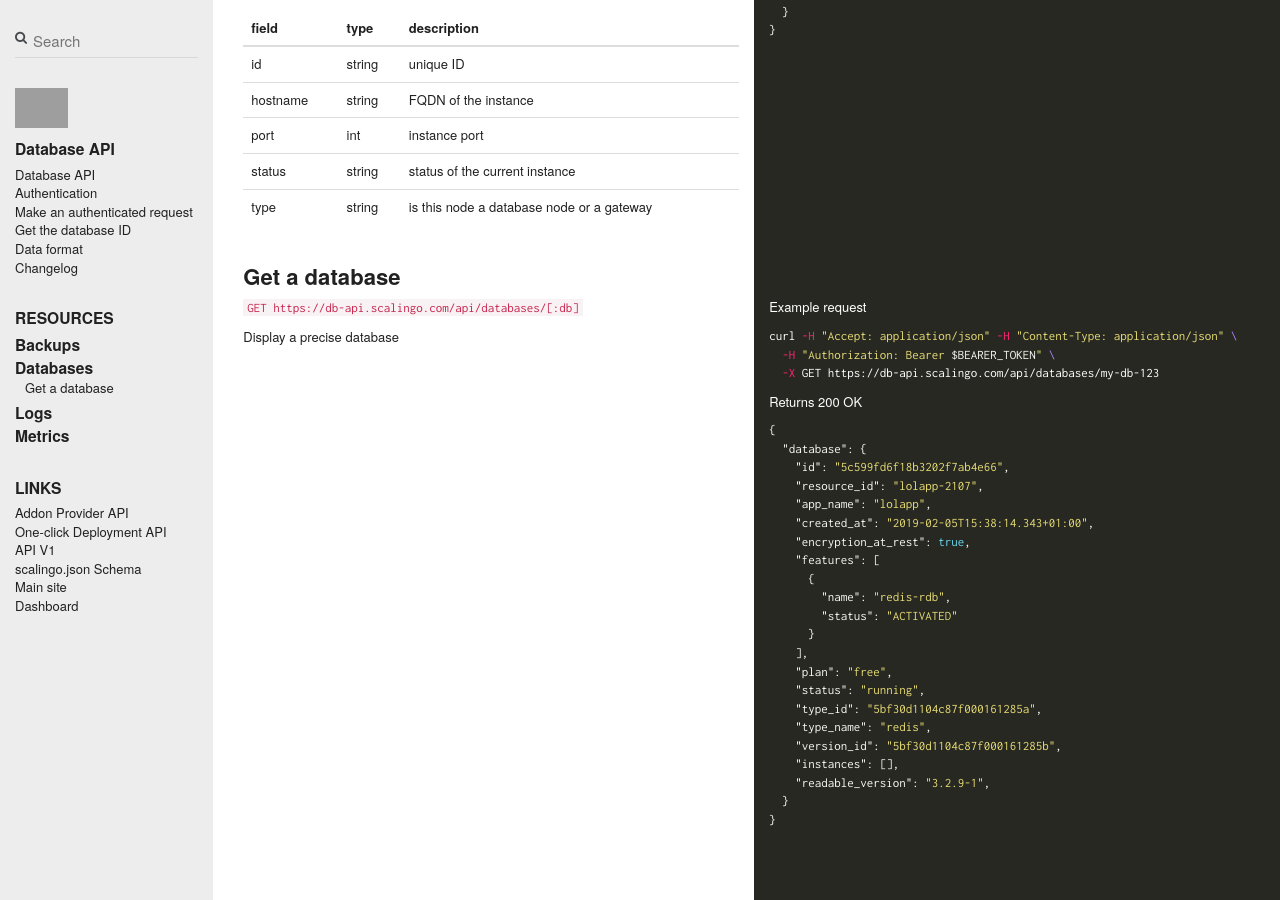
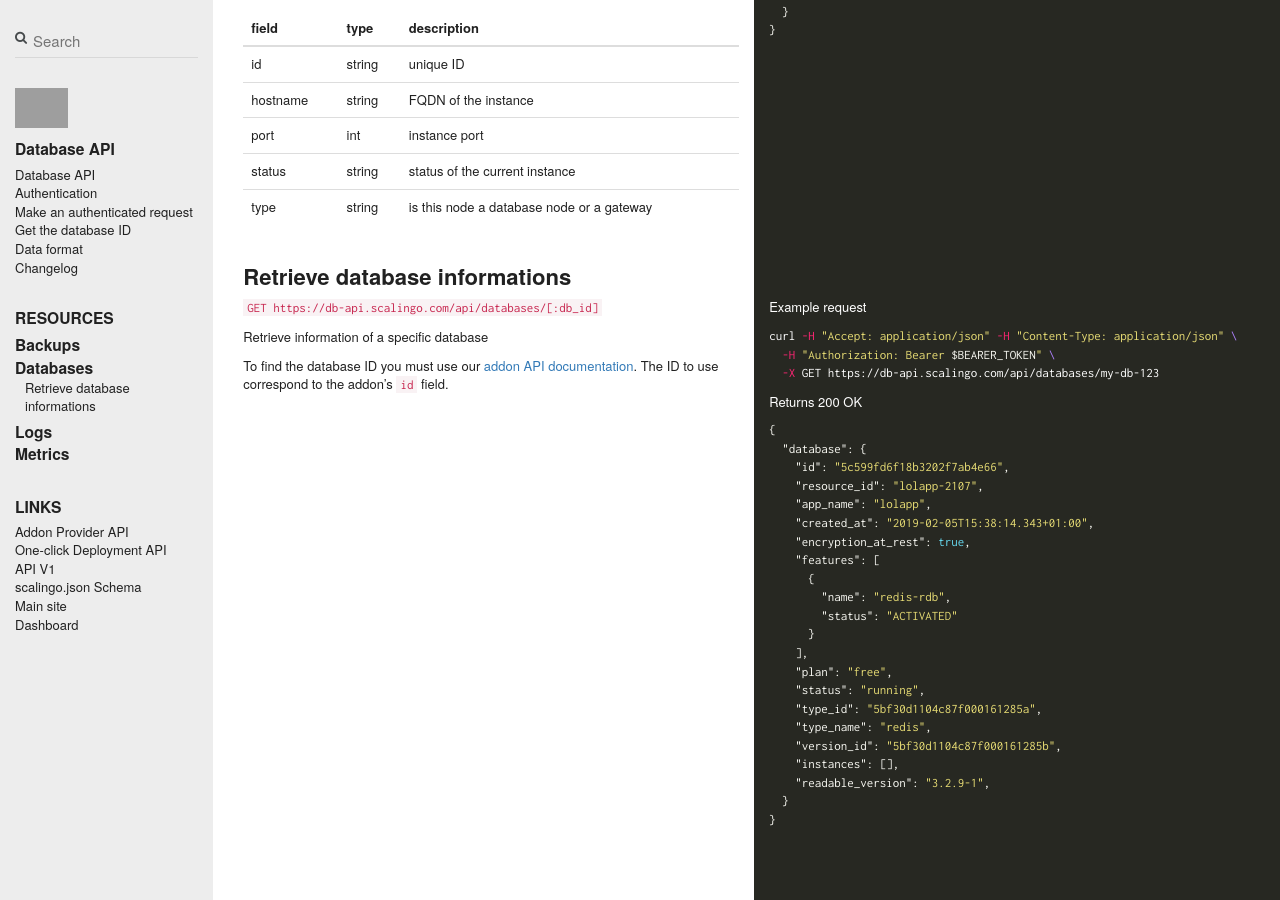
Before and after one commit to jdauphant/developers-documentation, a Jekyll site: the page built from _database_api/databases.md, in a window 1280 px wide and 900 px high, scrolled down 620 px. Built offline with Jekyll 4.4.1, drawn with Linux system fonts in a browser that asks for light colours; nearby versions of some CDN libraries; comment, search, counter and statistics services are not loaded; grey boxes are pictures that could not be loaded.

Commit message:
[DB] Wording

```diff
--- a/_database_api/databases.md
+++ b/_database_api/databases.md
@@ -76,13 +76,17 @@ Example object:
 
 --- row ---
 
-## Get a database
+## Retrieve database informations
 
 --- row ---
 
-`GET https://db-api.scalingo.com/api/databases/[:db]`
+`GET https://db-api.scalingo.com/api/databases/[:db_id]`
 
-Display a precise database
+Retrieve information of a specific database
+
+To find the database ID you must use our [addon API documentation](/addons).
+The ID to use correspond to the addon's `id` field.
+
 
 ||| col |||
 
```
Also changed, not shown: _database_api/index.md (+1 -2 lines).
